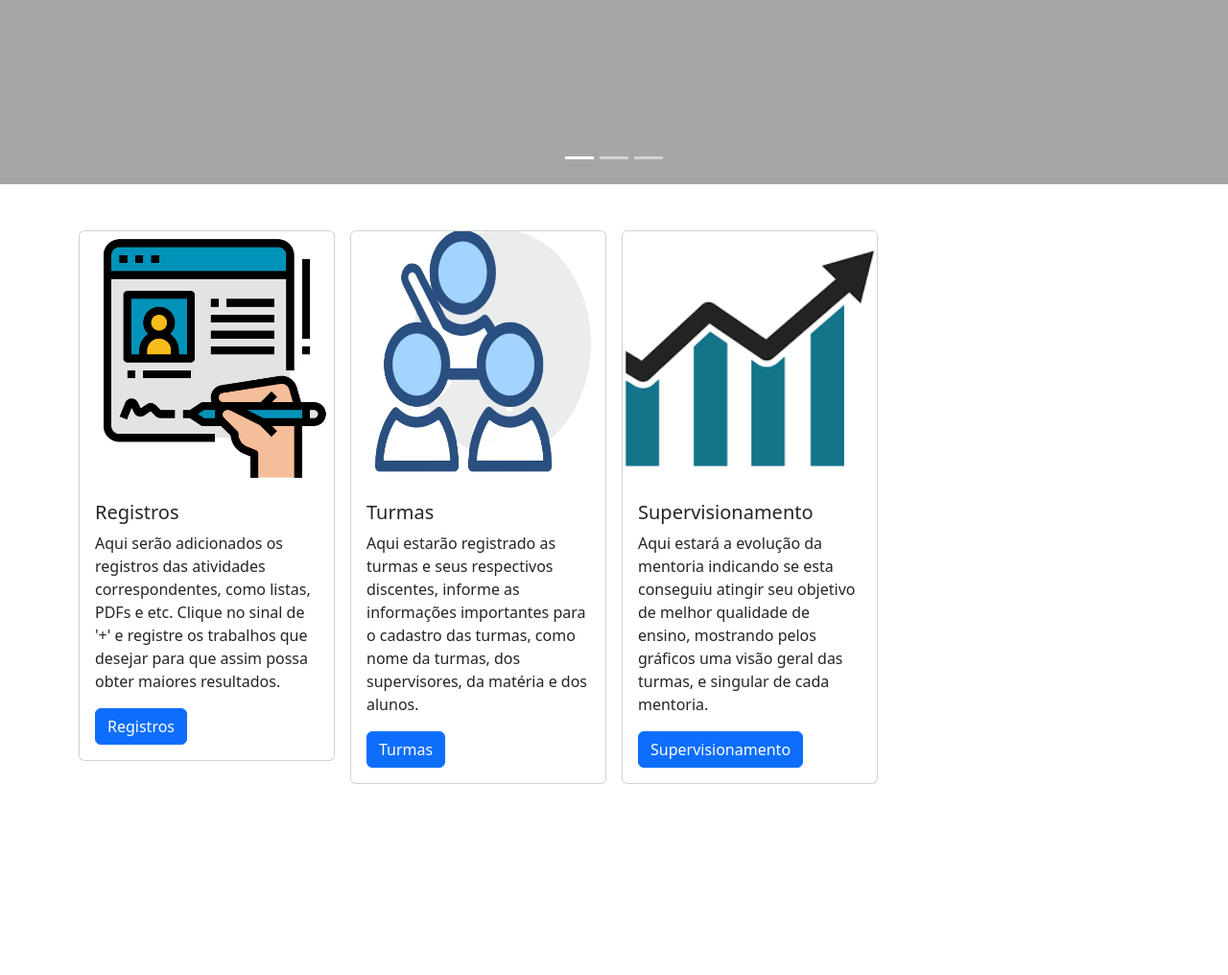
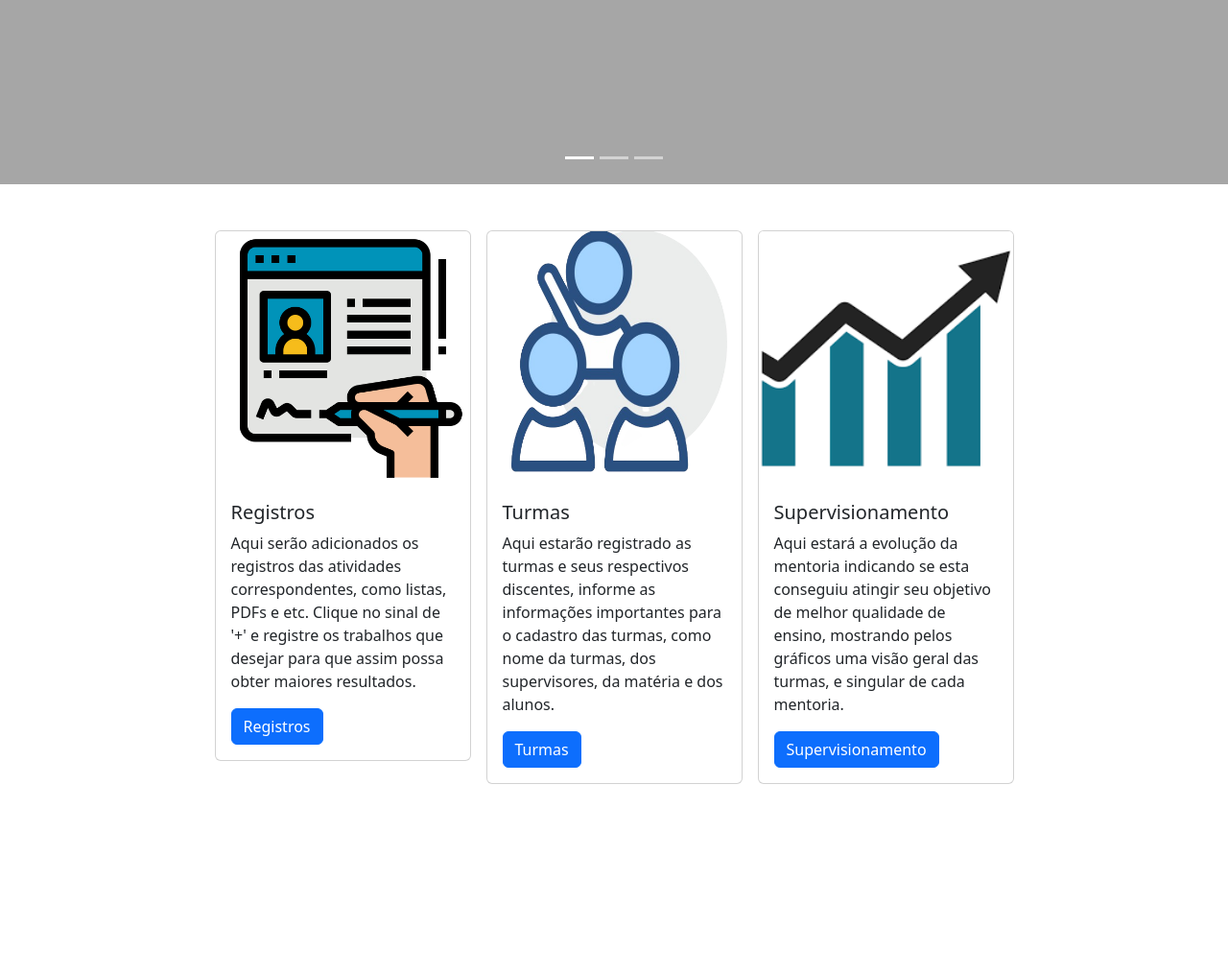
Before and after one commit to layaneke/projeto, a PHP site: page /inicial.html in a window 1280 px wide. Shown: the part 528-1544 px from the top of the page at 96% size. Run offline with PHP 8.4, Linux system fonts and the light colour scheme.

Commit message:
atualização cards

```diff
--- a/login/login.css
+++ b/login/login.css
@@ -52,6 +52,11 @@
     transform: translate(-50%, -50%);
     box-shadow: 1px 5px 30px rgb(195, 195,195);
 }
+.row{
+    justify-content: center;
+    display: flex;
+}
+
 
 
 
```
Also changed, not shown: test.txt (deleted).
